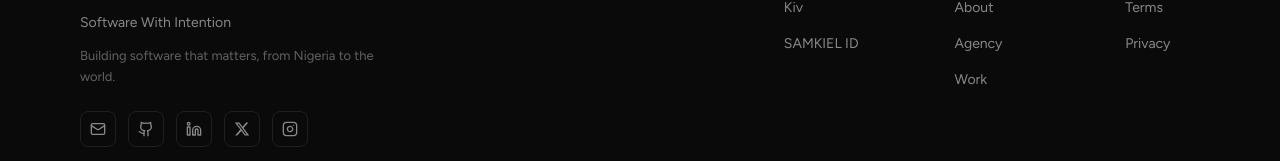
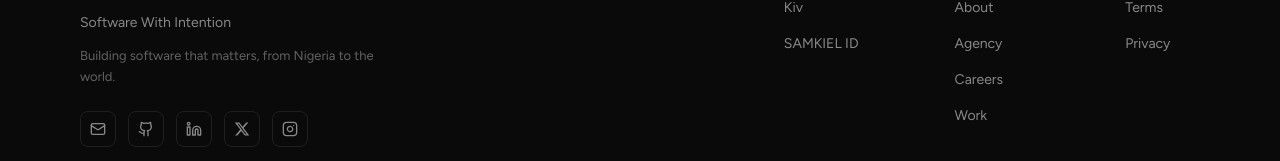
Before and after one commit to SAMKIELDEV/Accounts, a Next.js app: page /forgot-password in a window 1280 px wide. Shown: the part 919-1080 px from the top of the page. Built offline with nearby package versions, Linux system fonts and the light colour scheme; no server answers; what @samkiel/authsdk would draw is missing.

Commit message:
feat: add careers link and reorder footer putting Careers above Work

```diff
--- a/components/layout/Footer.tsx
+++ b/components/layout/Footer.tsx
@@ -49,6 +49,7 @@ const productLinks = [
 const companyLinks = [
   { label: 'About', href: 'https://samkiel.tech/#about' },
   { label: 'Agency', href: 'https://samkiel.tech/#agency' },
+  { label: 'Careers', href: 'https://samkiel.tech/careers' },
   { label: 'Work', href: 'https://samkiel.tech/work' },
 ]
 
```
